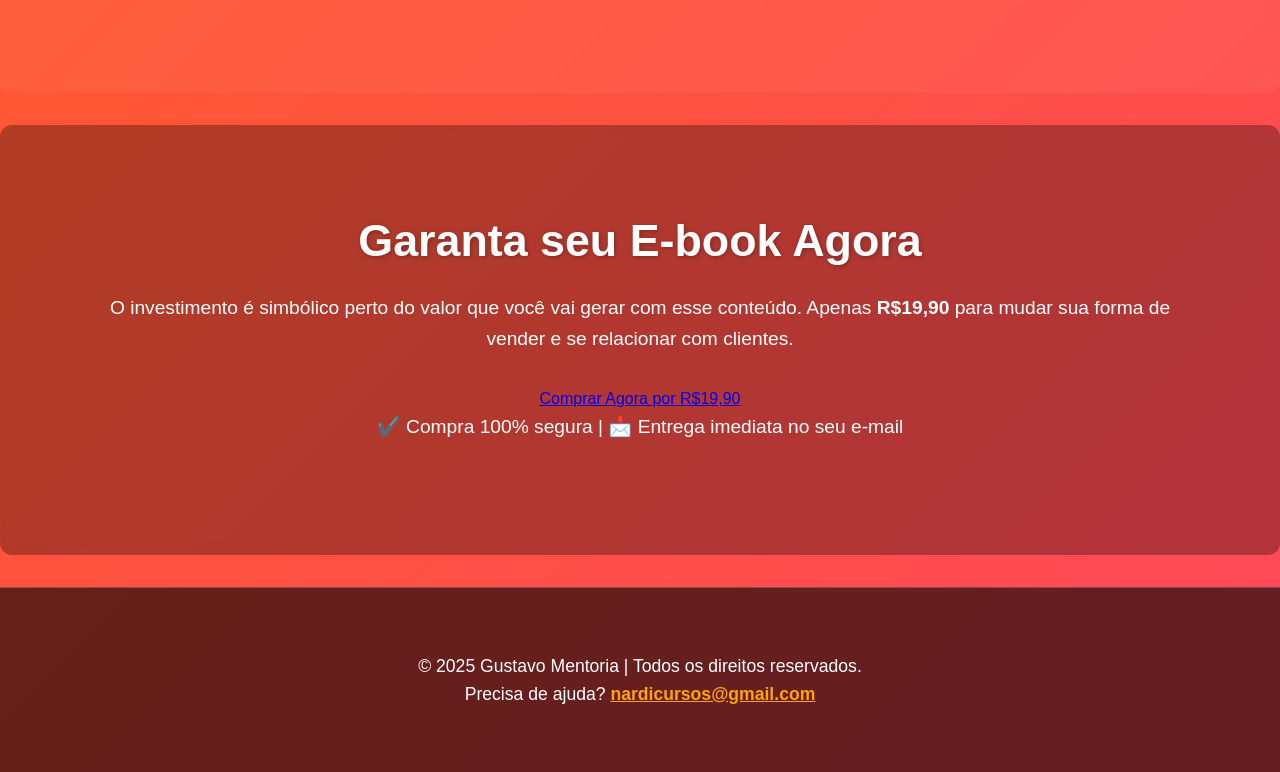
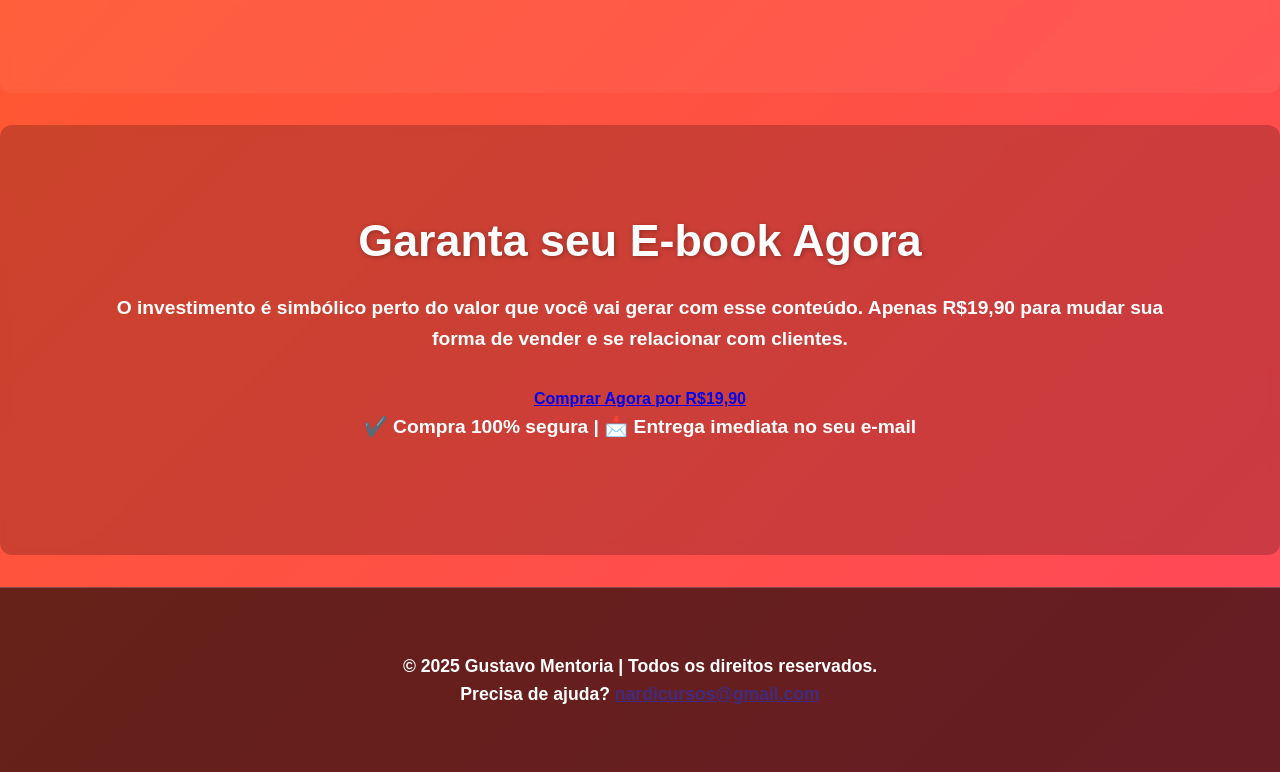
Before and after one commit to Gustavo-Nardi/VENDAMAIS, a plain HTML site: page index.html in a window 1280 px wide. Shown: the part 1512-2284 px from the top of the page. Drawn offline with Linux system fonts and the light colour scheme.

Commit message:
Add files via upload

```diff
--- a/index.html
+++ b/index.html
@@ -11,8 +11,7 @@
     <div class="container">
       <h1>Conecte Antes de Vender</h1>
       <p>Descubra como transformar clientes em fãs com empatia, propósito e vendas com alma.</p>
-      <a href="https://pay.kiwify.com.br/yPHgq0U" class="btn">Quero Comprar por R$19,90</a>
-    </div>
+      <a href="https://pay.kiwify.com.br/yPHgq0U" class="botao-compra"><strong>Comprar por R$19,90 <strong> </strong></a>
   </header>
 
   <section class="ebook">
@@ -63,7 +62,7 @@
     <div class="container">
       <h2>Garanta seu E-book Agora</h2>
       <p>O investimento é simbólico perto do valor que você vai gerar com esse conteúdo. Apenas <strong>R$19,90</strong> para mudar sua forma de vender e se relacionar com clientes.</p>
-      <a href="https://pay.kiwify.com.br/yPHgq0U" target="_blank" class="btn btn-lg">Comprar Agora por R$19,90</a>
+      <a href="https://pay.kiwify.com.br/yPHgq0U" target="red" class="botao-compra"> <strong>Comprar Agora por R$19,90<strong> </strong></a>
       <p class="garantia">✔️ Compra 100% segura | 📩 Entrega imediata no seu e-mail</p>
     </div>
   </section>
--- a/style.css
+++ b/style.css
@@ -60,7 +60,7 @@ p {
 /* BOTÃO DE COMPRA DESTACADO */
 .btn-compra {
   background: #ff1e00;
-  color: white;
+  color: rgb(98, 34, 34);
   padding: 1rem 2.5rem;
   font-size: 1.3rem;
   border: none;
@@ -140,7 +140,7 @@ ul li::before {
 .cta {
   text-align: center;
   padding: 3rem 1.5rem;
-  background-color: rgba(0, 0, 0, 0.3);
+  background-color: rgba(87, 26, 26, 0.3);
   border-radius: 12px;
 }
 
@@ -159,14 +159,14 @@ ul li::before {
 footer {
   text-align: center;
   padding: 2rem;
-  color: #fff;
+  color: #4c449c;
   background: rgba(0, 0, 0, 0.6);
   font-size: 0.9rem;
   border-top: 1px solid rgba(255,255,255,0.2);
 }
 
 footer a {
-  color: #fca311;
+  color: #3f2c80;
   font-weight: bold;
 }
 
```
